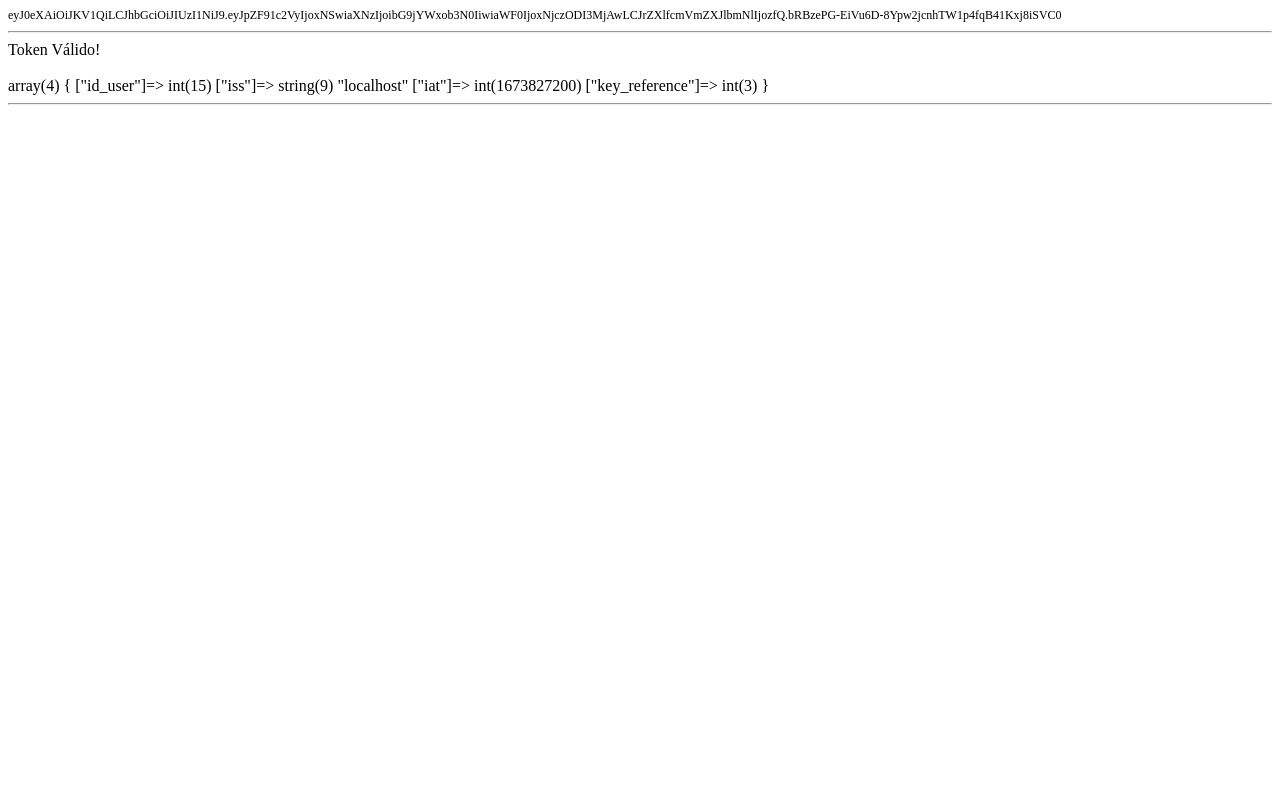
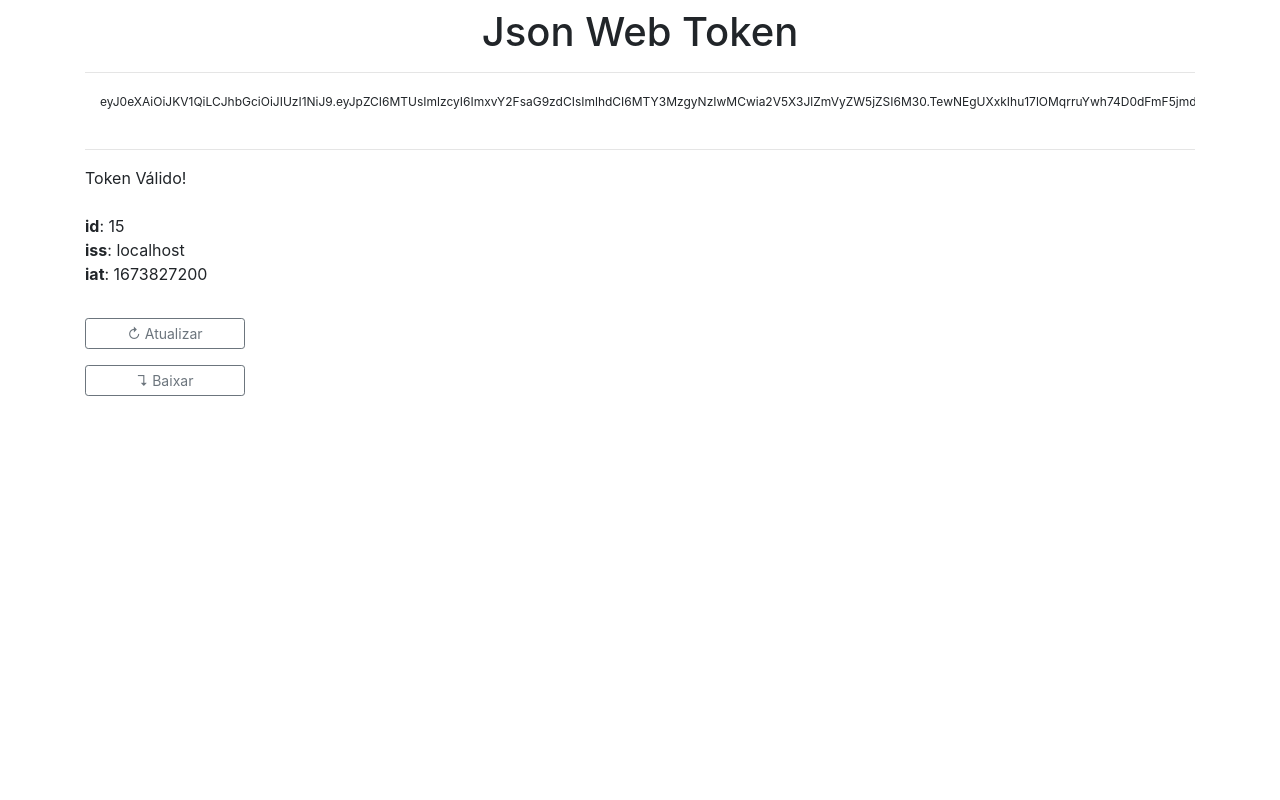
Before and after one commit to juniormothe/json-web-token, a PHP site: page /json-web-token/ in a window 1280 px wide. Run offline with PHP 8.4, Linux system fonts and the light colour scheme.

Commit message:
create-index

```diff
--- a/JWT.php
+++ b/JWT.php
@@ -1,6 +1,11 @@
 <?php
 
 require 'security/key.php';
+
+
+/**
+ *
+*/
 
 class jwt extends key
 {
@@ -45,6 +50,7 @@ class jwt extends key
                 TRUE
             );
             if ($this->base64url_encode($signatureValidate) == $token[2]) {
+                unset($dataJson['key_reference']);
                 return $dataJson;
             } else {
                 return FALSE;
@@ -52,6 +58,10 @@ class jwt extends key
         } else {
             return FALSE;
         }
+    }
+
+    public function validateArchive($jwt)
+    {
     }
 
     private function base64url_encode($data)
--- a/index.php
+++ b/index.php
@@ -1,23 +1,76 @@
-<div style="font-size: 10px;"></div>
 <?php
+if ((isset($_POST['token'])) && (!empty($_POST['token']))) {
+    header('Cache-Control: no-cache, must-revalidate');
+    header('Pragma: no-cache');
+    header("Content-Type: application/jason");
+    header("Content-Disposition: attachment; filename=token.jason");
+    $token = ['token' => $_POST['token']];
+    echo json_encode($token);
+} else {
+    require 'jwt.php';
+    $jwt = new jwt();
+    $token = $jwt->create(['id' => rand(0, 99)]);
+?>
 
-require 'jwt.php';
+    <!DOCTYPE html>
+    <html lang="pt-br">
 
-$jwt = new jwt();
+    <head>
+        <meta charset="UTF-8">
+        <meta http-equiv="X-UA-Compatible" content="IE=edge">
+        <meta name="viewport" content="width=device-width, initial-scale=1.0">
+        <title>Json Web Token</title>
+        <link rel="stylesheet" href="https://stackpath.bootstrapcdn.com/bootstrap/4.1.3/css/bootstrap.min.css" integrity="sha384-MCw98/SFnGE8fJT3GXwEOngsV7Zt27NXFoaoApmYm81iuXoPkFOJwJ8ERdknLPMO" crossorigin="anonymous">
+    </head>
 
-$token = $jwt->create(['id_user' => rand(0, 99)]);
+    <body>
 
-echo '<div style="font-size: 12px;">' . $token . '</div>';
+        <div class="container">
+            <div class="row">
+                <div class="col-lg-12 text-center pt-2">
+                    <h1>Json Web Token</h1>
+                    <hr>
+                </div>
 
-echo "<hr>";
+                <div class="col-lg-12">
+                    <div class="col-lg-12 text-center pt-1 pb-1" style="overflow-x: scroll; white-space: nowrap; font-size: 12px;">
+                        <?php echo $token; ?><br><br>
+                    </div>
+                </div>
+                <div class="col-lg-12">
+                    <hr>
+                </div>
+                <div class="col-lg-12 pb-2">
+                    <?php
+                    if ($jwt->validate($token)) {
+                        echo "Token Válido!<br><br>";
+                        foreach ($jwt->validate($token) as $key => $value) {
+                            echo "<b>" . $key . "</b>: " . $value . "<br>";
+                        }
+                        echo "<br>";
+                    ?>
+                    <?php } else {
+                        echo "Token Inválido!<br><br>";
+                    } ?>
+                </div>
+                <div class="col-lg-2 pb-3">
+                    <a class="btn btn-outline-secondary btn-sm btn-block" href="http://localhost/json-web-token/" role="button">&#8635; Atualizar</a>
+                </div>
+                <div class="col-lg-10"></div>
+                <div class="col-lg-2">
+                    <form method="POST">
+                        <input type="hidden" name="token" value="<?php echo $token; ?>">
+                        <button type="submit" class="btn btn-outline-secondary btn-sm btn-block">&#8628; Baixar</button>
+                    </form>
+                </div>
+                <div class="col-lg-10"></div>
+            </div>
+        </div>
 
-if ($jwt->validate($token)) {
+        <script src="https://code.jquery.com/jquery-3.3.1.slim.min.js" integrity="sha384-q8i/X+965DzO0rT7abK41JStQIAqVgRVzpbzo5smXKp4YfRvH+8abtTE1Pi6jizo" crossorigin="anonymous"></script>
+        <script src="https://cdnjs.cloudflare.com/ajax/libs/popper.js/1.14.3/umd/popper.min.js" integrity="sha384-ZMP7rVo3mIykV+2+9J3UJ46jBk0WLaUAdn689aCwoqbBJiSnjAK/l8WvCWPIPm49" crossorigin="anonymous"></script>
+        <script src="https://stackpath.bootstrapcdn.com/bootstrap/4.1.3/js/bootstrap.min.js" integrity="sha384-ChfqqxuZUCnJSK3+MXmPNIyE6ZbWh2IMqE241rYiqJxyMiZ6OW/JmZQ5stwEULTy" crossorigin="anonymous"></script>
+    </body>
 
-    echo "Token Válido!<br><br>";
-    var_dump($jwt->validate($token));
-} else {
-
-    echo "Token Inválido!";
-}
-
-echo "<hr>";
+    </html>
+<?php } ?>
```
